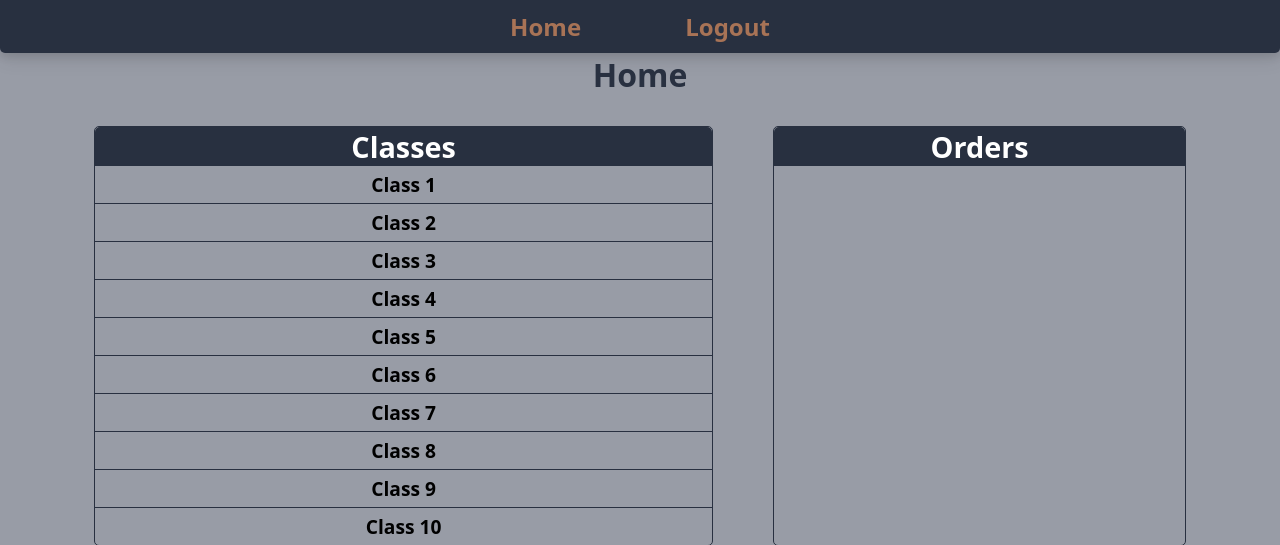
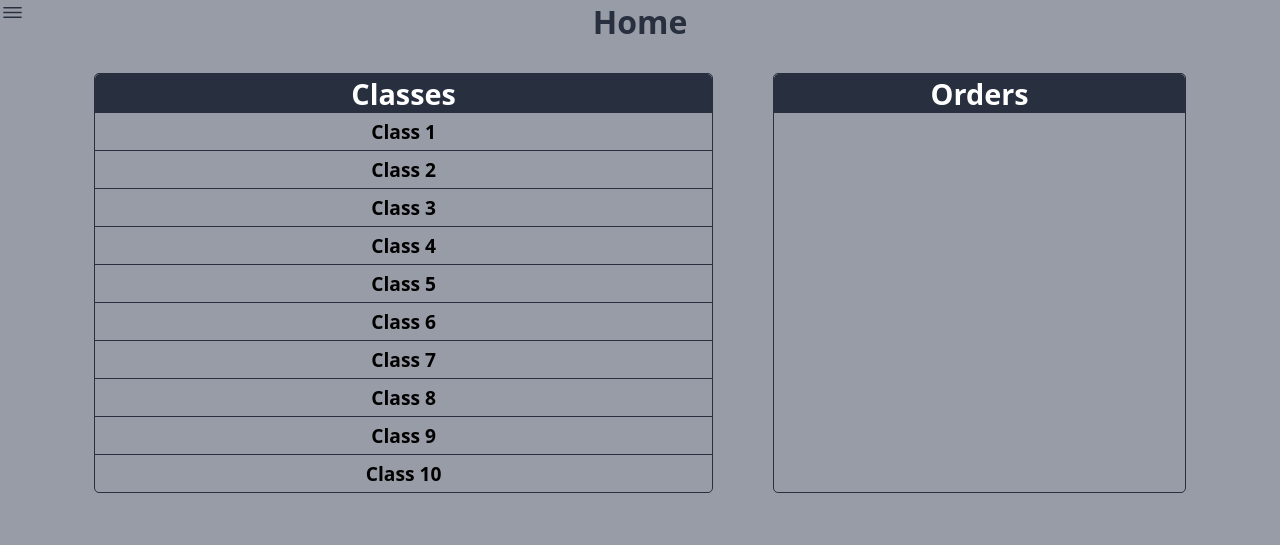
Before and after one commit to MattRogue/NEA-StockManager, a Flask app: page /home/ in a window 1280 px wide. Shown: the top 545 px of the page. Run offline with Flask 3, Linux system fonts and the light colour scheme; a user stored in the database is signed in; tables that the repository leaves empty hold one stand-in row (values such as "Sample post"); parts of the project's set-up code (start-up, migrations or seed data) failed here and were passed over.

Commit message:
Redesigned navigation

```diff
--- a/website/static/css/login.css
+++ b/website/static/css/login.css
@@ -52,6 +52,7 @@
 	font-size: 1em;
 	font-weight: 500;
 	padding: 0 35px 0 5px;
+	color: black;
 }
 
 .input-field label{
@@ -85,6 +86,7 @@
 	font-weight: 700;
 	cursor: pointer;
 	transition: 0.3s ease;
+	color: #283040
 }
 
 .login-button:hover{
--- a/website/static/css/nav.css
+++ b/website/static/css/nav.css
@@ -1,30 +1,105 @@
-.nav{
+.nav-container{
 	background: #283040;
 	border-radius: 0 0 5px 5px;
-	padding: 10px;
 	box-shadow: 0 4px 8px 0 rgba(0, 0, 0, 0.1), 0 6px 20px 0 rgba(0, 0, 0, 0.09);
 	text-align: center;
 }
 
+
+#open-nav {
+	position: absolute;
+	top: 0;
+	left: 0;
+	border: none;
+	background-color: transparent;
+	cursor: pointer;
+}
+
+#open-nav ion-icon{
+	height: 25px;
+	width: 25px;
+	color: #283040;
+}
+
+#close-nav{
+	color: #a87356;
+	position: absolute;
+	top: 0;
+	left: 0;
+}
+
+.nav {
+	display: none;
+	flex-direction: column;
+	transition: 0.3 ease;
+	position: absolute; /* Set absolute positioning for the nav */
+    top: 0; /* Align to the top of the container */
+    left: 0; /* Align to the left of the container */
+    width: 20%; /* Take up the full width of the container */
+    padding: 20px;
+    display: none; /* Initially hide the nav */
+    background: rgba(40,48,64,0.9); /* Match the background color of the container */
+    border-radius: 0 0 5px 5px;
+    box-shadow: 0 4px 8px 0 rgba(0, 0, 0, 0.1), 0 6px 20px 0 rgba(0, 0, 0, 0.09);
+}
+
+.nav ion-icon{
+	color: #a87356;
+	height: 25px;
+	width: 25px;
+}
+.click:hover ion-icon, .nav a:hover{color: #906449;}
+.click:active ion-icon, .nav a:active{color: white;}
+.click{
+	border: none;
+	background-color: transparent;
+	cursor: pointer;
+}
+
+.nav ul{
+	list-style-type: none;
+}
+
+#profile{
+	position: absolute;
+	top: 0;
+	right: 0;
+	width: 30px;
+	height: 30px;
+}
+
+#logout{
+	margin-top: 10px;
+	position: absolute;
+	top: 1;
+	right: 0;
+	display: none;
+}
+
+#logout:hover ion-icon{color: red;}
+#logout:active ion-icon{color: white;}
+
+#settings{
+	position: absolute;
+	bottom: 0;
+	left: 0;
+	margin-bottom: 2px;
+	margin-left: 2px;
+}
+
+#settings ion-icon{
+	color: #a87356;
+	height: 24px;
+	width: 24px;
+}
+
+#settings:hover ion-icon{color: #906449;}
+#settings:active ion-icon{color: white;}
+
 .nav a{
 	color: #a87356;
 	text-decoration: none;
-	font-weight: 700;
-	font-size: 1.5em;
 	position: relative;
-	margin: 50px;
 	cursor: pointer;
-	transition: 0.3 ease;
+	font-size: 1.2em;
 }
-
-.nav a:hover{
-	color: #906449;
-}
-
-.nav a:active{
-	color: white;
-}
-
-.nav .logout:hover{
-	color: red;
-}
--- a/website/templates/base.html
+++ b/website/templates/base.html
@@ -8,7 +8,7 @@
 		href="{{ url_for('static', filename='css/base.css') }}"
 	/>
 	{% block links %}{% endblock %}
-	<title>{% block title %}Admin{% endblock %}</title>
+	<title>{% block title %}Loading{% endblock %}</title>
 </head>
 <body>
 	{% with messages = get_flashed_messages(with_categories=true) %}
@@ -29,13 +29,32 @@
 <script>
 	function closeAlert() {
 		var alert = document.getElementById("alert");
-		alert.style.display = "none";
+		if (alert != null) {
+			alert.style.display = "none";
+		}
 	}
 	function showAlert() {
 		var alert = document.getElementById("alert");
 		alert.style.display = "block";
 	}
-	setTimeout(closeAlert, 5000);
+	setTimeout(closeAlert, 3000);
+
+	function toggleContent(id) {
+		var content = document.getElementById(id);
+		if (content.style.display === "none" || content.style.display === "") {
+			content.style.display = "block";
+		} else {
+			content.style.display = "none";
+		}
+	}
+
+	function confirm_alert(message) {
+		var result = confirm(message);
+			if (result == false) {
+				event.preventDefault();
+			}
+	}
+
 </script>
 {% block js %}{% endblock %}
 </body>
--- a/website/templates/home.html
+++ b/website/templates/home.html
@@ -30,16 +30,3 @@
 	</div>
 </div>
 {% endblock %}
-
-{% block js %}
-<script>
-	function toggleContent(id) {
-		var content = document.getElementById(id);
-		if (content.style.display === "none") {
-			content.style.display = "initial";
-		} else {
-			content.style.display = "none";
-		}
-	}
-</script>
-{% endblock %}
--- a/website/templates/login.html
+++ b/website/templates/login.html
@@ -16,13 +16,13 @@
 
 		<div class="input-field">
 			<span class="icon"><ion-icon name="person"></ion-icon></span>
-			<input type="text" name="email" required/>
+			<input type="email" name="email" id="email" autocomplete="on" required/>
 			<label for="email">Email</label>
 		</div>
 
 		<div class="input-field">
 			<span class="icon"><ion-icon name="lock-closed"></ion-icon></span>
-			<input type="password" name="password" required/>
+			<input type="password" name="password" id="password" required/>
 			<label for="password">Password</label>
 		</div>
 
--- a/website/templates/nav.html
+++ b/website/templates/nav.html
@@ -5,11 +5,62 @@
 />
 {% endblock %}
 {% block content %}
-<div class="nav">
-	{% if user.is_authenticated %}
-	<!-- placeholder values -->
-	<a href="{{ url_for('views.home') }}">Home</a>
-	<a class="logout" href="{{ url_for('auth.logout') }}">Logout</a>
-	{% endif %}
+{% if user.is_authenticated %}
+<div class="nav-container">
+	<button id="open-nav" onclick="toggleNav('open-nav')">
+		<ion-icon name="menu-outline"/>
+	</button>
+	<div class="nav" id="nav">
+		<button class="click" id="close-nav" onclick="toggleNav('close-nav')">
+			<ion-icon name="close"/>
+		</button>
+		<button class="click" id="profile" onclick="toggleContent('logout')">
+			<ion-icon name="person-circle"/>
+		</button>
+		<button class="click" id="logout">
+			<a onclick="confirm_alert('You will be logged out')" href="{{ url_for('auth.logout') }}" close>
+				<ion-icon name="log-out-outline"/>
+			</a>
+		</button>
+		<button class="click" id="settings">
+			<a href="{{ url_for('views.home') }}">
+				<ion-icon name="settings-outline"/>
+			</a>
+		</button>
+		<ul>
+			<li><a href="{{ url_for('views.home') }}">Home</a></li>
+			<li><a href="{{ url_for('views.home') }}">Inventory</a></li>
+			<li>
+				<a href="{{ url_for('views.home') }}">
+					{% if user.type != StaffType.HEAD %}
+						Requests
+					{% else %}
+						Orders
+					{% endif %}
+				</a>
+			</li>
+		</ul>
+	</div>
 </div>
+{% endif %}
 {% endblock %}
+{% block js %}
+<script>
+	function toggleNav(id) {
+		var nav = document.getElementById("nav");
+		var icon = document.getElementById(id);
+		if (nav.style.display === "none" || nav.style.display === "") {
+			nav.style.display = "flex";
+		} else {
+			nav.style.display = "none";
+		}
+	}
+	document.addEventListener('click', function(event) {
+    var menu = document.getElementsByClassName('nav-container')[0];
+	var nav = document.getElementById('nav');
+    if (!menu.contains(event.target)) {
+        nav.style.display = 'none';
+    }
+});
+</script>
+{% endblock %}
--- a/website/views.py
+++ b/website/views.py
@@ -1,5 +1,6 @@
 from flask import Blueprint, render_template, request, redirect, url_for
 from flask_login import login_required, current_user
+from .models import StaffType
 
 views = Blueprint('views', __name__)
 
@@ -7,4 +8,7 @@
 @views.route('/home/')
 @login_required
 def home():
-    return render_template('home.html', user=current_user)
+    return render_template('home.html',
+        user=current_user,
+        StaffType=StaffType
+    )
```
Also changed, not shown: website/static/images/avatar.png (added), website/static/images/pfp.svg (added), website/static/images/pfp2.svg (added).
